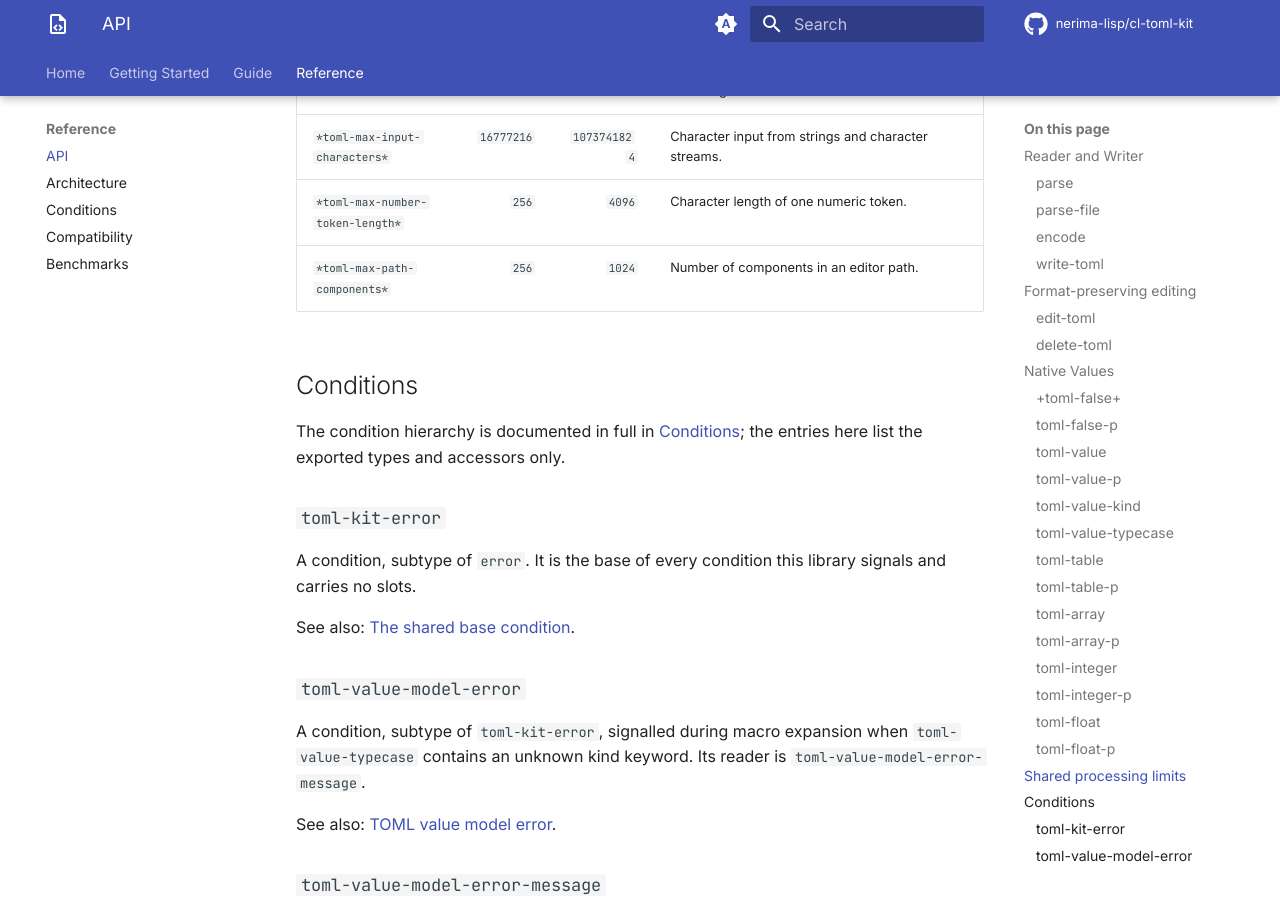
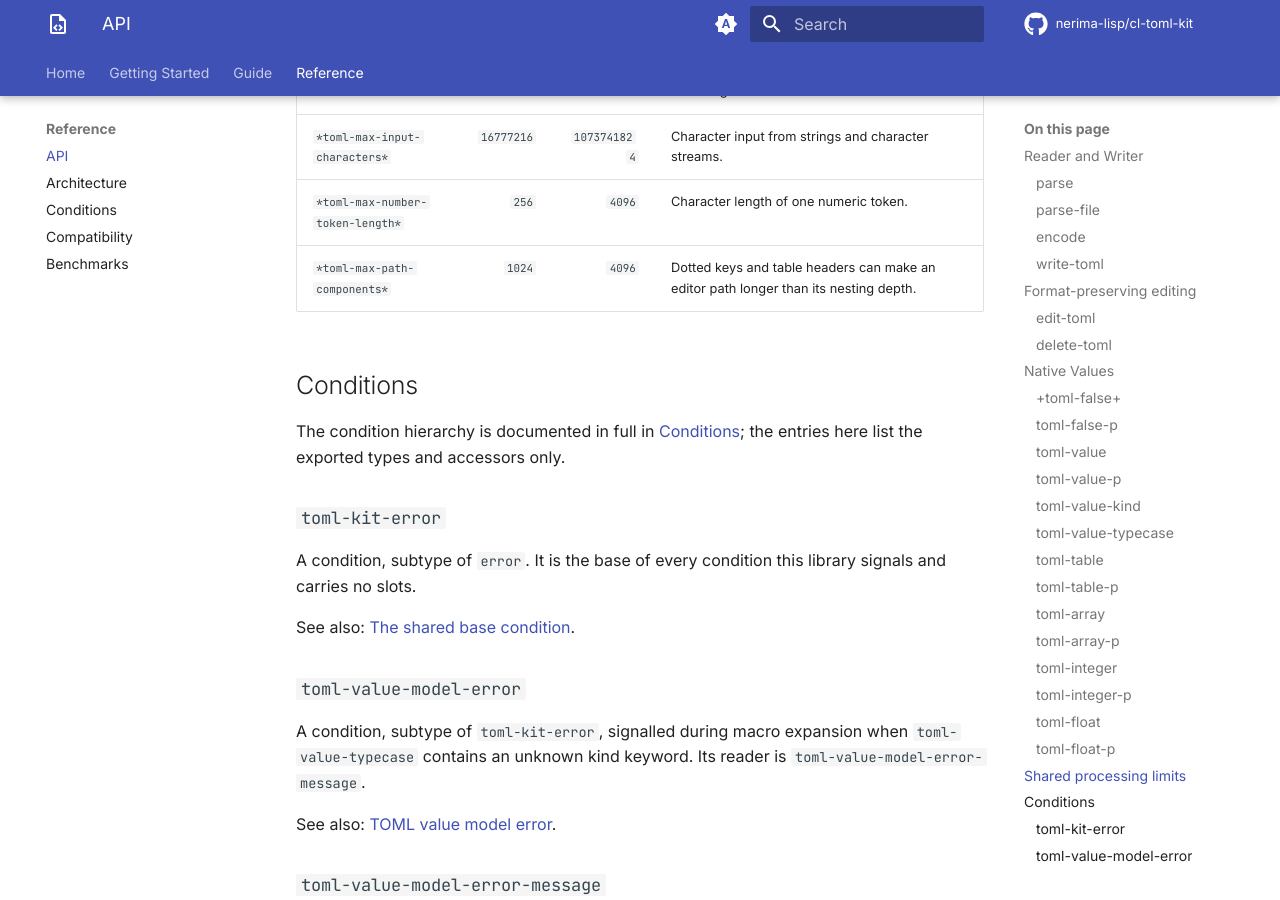
Before and after one commit to nerima-lisp/cl-toml-kit, an MkDocs documentation site: the page built from docs/src/reference/api.md, in a window 1280 px wide and 900 px high, scrolled down 7929 px. Built offline with MkDocs 1.6.1 and Material for MkDocs 9.7.7, drawn with Linux system fonts in a browser that asks for light colours; comment, search, counter and statistics services are not loaded.

Commit message:
fix(limits): align editor path component bounds

```diff
--- a/docs/src/reference/api.md
+++ b/docs/src/reference/api.md
@@ -378,7 +378,7 @@ limit signals the operation's existing error condition.
 | `*toml-max-input-bytes*` | `16777216` | `1073741824` | Byte input, including `parse-file` and the octet vector passed to `edit-toml`, checked before decoding. |
 | `*toml-max-input-characters*` | `16777216` | `1073741824` | Character input from strings and character streams. |
 | `*toml-max-number-token-length*` | `256` | `4096` | Character length of one numeric token. |
-| `*toml-max-path-components*` | `256` | `1024` | Number of components in an editor path. |
+| `*toml-max-path-components*` | `1024` | `4096` | Dotted keys and table headers can make an editor path longer than its nesting depth. |
 
 ## Conditions
 
```
Also changed, not shown: 3 other files.
